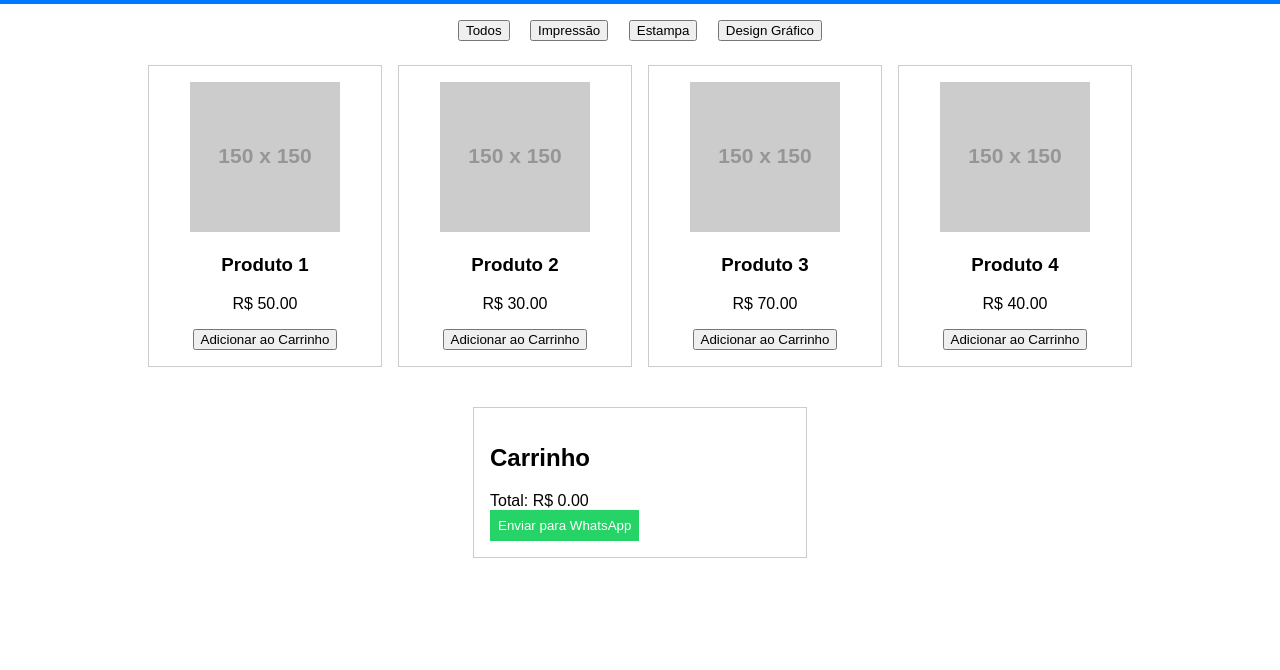
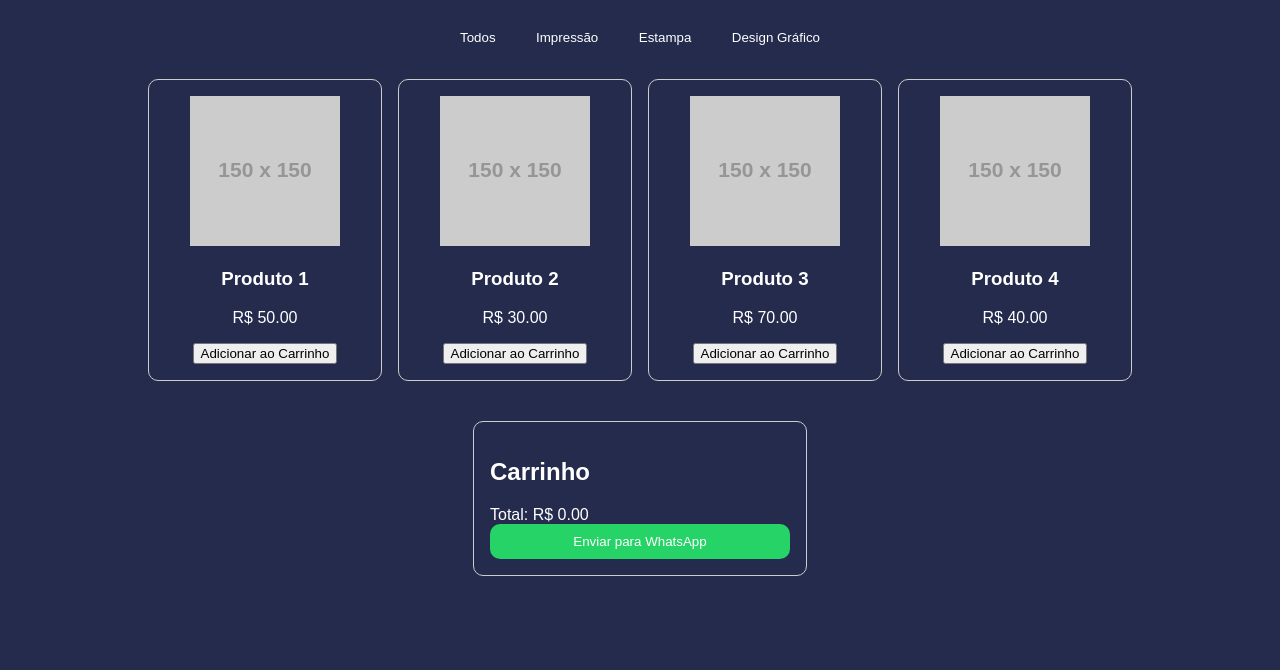
Before and after one commit to jhxnzw/dmjprints, a plain HTML site: page index.html in a window 1280 px wide. Shown: the part 130-800 px from the top of the page. Drawn offline with Linux system fonts and the light colour scheme; placeholder pictures from the web are drawn by us.

Commit message:
Update style.css

```diff
--- a/style.css
+++ b/style.css
@@ -5,10 +5,12 @@ body {
   display: flex;
   flex-direction: column;
   align-items: center;
+  background-color: #242b4d;
+  overflow-x: hidden;
 }
 
 header {
-  background: #007bff;
+  background: #242b4d;
   color: white;
   padding: 1rem;
   width: 100%;
@@ -17,6 +19,7 @@ header {
 
 nav {
   margin: 1rem 0;
+  background-color: #242b4d;
 }
 
 nav button {
@@ -35,6 +38,14 @@ main {
   padding: 1rem;
   text-align: center;
   width: 200px;
+  color: #ffffff;
+  border-radius: 10px;
+}
+h2 {
+  color: #ffffff;
+}
+.carrinho {
+  color: #ffffff;
 }
 
 aside {
@@ -42,6 +53,7 @@ aside {
   border: 1px solid #ccc;
   padding: 1rem;
   width: 300px;
+  border-radius: 10px;
 }
 
 #cart-items {
@@ -55,6 +67,9 @@ aside {
   padding: 0.5rem;
   border: none;
   cursor: pointer;
+  border-radius: 10px;
+  padding: 10px;
+  width: 300px;
 }
 
 @media (max-width: 600px) {
@@ -63,3 +78,28 @@ aside {
     align-items: center;
   }
 }
+.bt {
+  border: none;
+  border-radius: 10px;
+  background-color: #242b4d;
+  padding: 10px;
+  color: #ffffff;
+  cursor: pointer;
+}
+
+.bt:hover {
+  background-color: #404a79;
+}
+
+.bt2 {
+  border: none;
+  border-radius: 10px;
+  background-color: #404a79;
+  padding: 10px;
+  color: #ffffff;
+  cursor: pointer;
+}
+
+.bt2:hover {
+  background-color: #6e78a5;
+}
```
